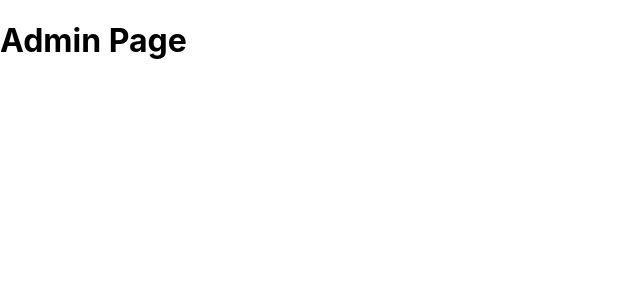
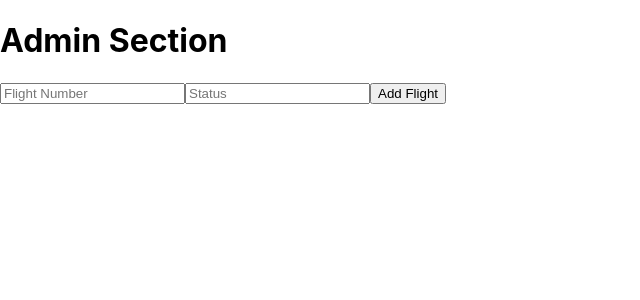
Before and after one commit to BrianJackman/SDAT-Dev-Ops-Final-Sprint-Frontend, a React (Create React App) app: page /admin in a window 1280 px wide. Shown: the top 300 px of the page, without its empty margins (0-640 px from the left). Built offline with nearby package versions, Linux system fonts and the light colour scheme.

Commit message:
feat: Set up Flights and Admin pages with basic functionality

```diff
--- a/src/pages/Admin.js
+++ b/src/pages/Admin.js
@@ -1,7 +1,49 @@
-import React from 'react';
+import React, { useState } from 'react';
+import { addFlight } from '../services/api';
 
 const Admin = () => {
-    return <h1>Admin Page</h1>;
+    const [flight, setFlight] = useState({
+        flightNumber: '',
+        status: '',
+    });
+
+    const handleAddFlight = () => {
+        if (!flight.flightNumber || !flight.status) {
+            alert('Please fill in all fields.');
+            return;
+        }
+
+        addFlight(flight)
+            .then(() => {
+                alert('Flight added successfully!');
+                setFlight({ flightNumber: '', status: '' }); // Reset form
+            })
+            .catch((error) => {
+                console.error('Error adding flight:', error);
+                alert('Failed to add flight. Please try again.');
+            });
+    };
+
+    return (
+        <div>
+            <h1>Admin Section</h1>
+            <div>
+                <input
+                    type="text"
+                    placeholder="Flight Number"
+                    value={flight.flightNumber}
+                    onChange={(e) => setFlight({ ...flight, flightNumber: e.target.value })}
+                />
+                <input
+                    type="text"
+                    placeholder="Status"
+                    value={flight.status}
+                    onChange={(e) => setFlight({ ...flight, status: e.target.value })}
+                />
+                <button onClick={handleAddFlight}>Add Flight</button>
+            </div>
+        </div>
+    );
 };
 
 export default Admin;
--- a/src/pages/Flights.js
+++ b/src/pages/Flights.js
@@ -1,7 +1,36 @@
-import React from 'react';
+import React, { useState, useEffect } from 'react';
+import { getFlights } from '../services/api';
 
 const Flights = () => {
-    return <h1>Flights Page</h1>;
+    const [flights, setFlights] = useState([]);
+    const [airport, setAirport] = useState('JFK'); // Default airport
+
+    useEffect(() => {
+        getFlights(airport)
+            .then((response) => setFlights(response.data))
+            .catch((error) => {
+                console.error('Error fetching flights:', error);
+                alert('Failed to fetch flights. Please check the backend server or API URL.');
+            });
+    }, [airport]);
+
+    return (
+        <div>
+            <h1>Flights for {airport}</h1>
+            <select onChange={(e) => setAirport(e.target.value)}>
+                <option value="JFK">JFK</option>
+                <option value="LAX">LAX</option>
+                <option value="ORD">ORD</option>
+            </select>
+            <ul>
+                {flights.map((flight) => (
+                    <li key={flight.id}>
+                        {flight.flightNumber} - {flight.status}
+                    </li>
+                ))}
+            </ul>
+        </div>
+    );
 };
 
 export default Flights;
--- a/src/services/api.js
+++ b/src/services/api.js
@@ -2,6 +2,44 @@ import axios from 'axios';
 
 const API_BASE_URL = 'http://localhost:8080/api';
 
-export const getFlights = (airport) => axios.get(`${API_BASE_URL}/flights?airport=${airport}`);
-export const addFlight = (flight) => axios.post(`${API_BASE_URL}/flights`, flight);
-export const deleteFlight = (flightId) => axios.delete(`${API_BASE_URL}/flights/${flightId}`);
+export const getFlights = (airport) => {
+    const url = `${API_BASE_URL}/flights?airport=${airport}`;
+    console.log(`GET Request to: ${url}`);
+    return axios.get(url)
+        .then((response) => {
+            console.log('Response:', response.data);
+            return response;
+        })
+        .catch((error) => {
+            console.error('Error in GET /flights:', error);
+            throw error;
+        });
+};
+
+export const addFlight = (flight) => {
+    const url = `${API_BASE_URL}/flights`;
+    console.log(`POST Request to: ${url}`, flight);
+    return axios.post(url, flight)
+        .then((response) => {
+            console.log('Response:', response.data);
+            return response;
+        })
+        .catch((error) => {
+            console.error('Error in POST /flights:', error);
+            throw error;
+        });
+};
+
+export const deleteFlight = (flightId) => {
+    const url = `${API_BASE_URL}/flights/${flightId}`;
+    console.log(`DELETE Request to: ${url}`);
+    return axios.delete(url)
+        .then((response) => {
+            console.log('Response:', response.data);
+            return response;
+        })
+        .catch((error) => {
+            console.error('Error in DELETE /flights:', error);
+            throw error;
+        });
+};
```
